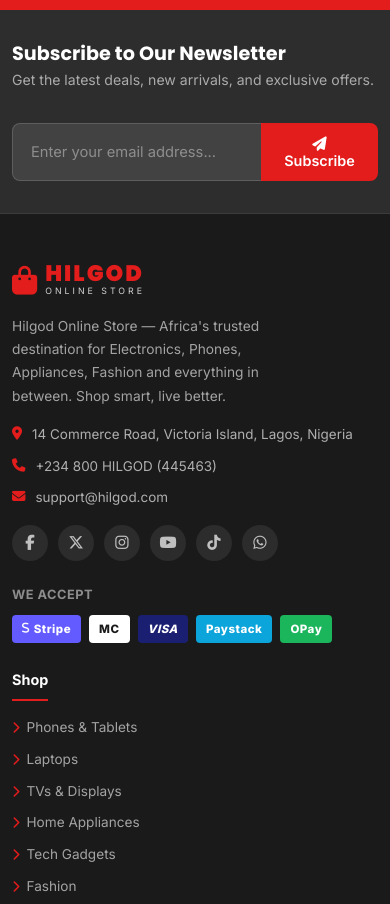
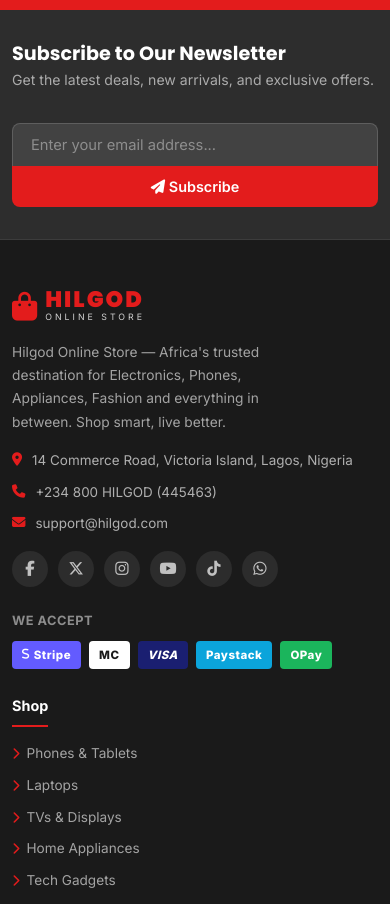
Before and after one commit to Hilgoddev/hilgodonlineshop, a Next.js app in the folder frontend/: page / in a window 390 px wide. Shown: the part 3120-4024 px from the top of the page. Built offline with nearby package versions, Linux system fonts and the light colour scheme; no server answers.

Commit message:
Fix newsletter form overflow on mobile — stack input and button vertically below 480px

```diff
--- a/frontend/css/footer.css
+++ b/frontend/css/footer.css
@@ -182,4 +182,14 @@
 @media (max-width: 480px) {
   .footer-promo .container { grid-template-columns: 1fr; }
   .footer-body .container { grid-template-columns: 1fr; }
+  .newsletter-form { flex-direction: column; }
+  .newsletter-input {
+    border-radius: var(--radius) var(--radius) 0 0;
+    border-right: 1.5px solid rgba(255,255,255,.15);
+    border-bottom: none;
+  }
+  .newsletter-btn {
+    border-radius: 0 0 var(--radius) var(--radius);
+    width: 100%;
+  }
 }
```
